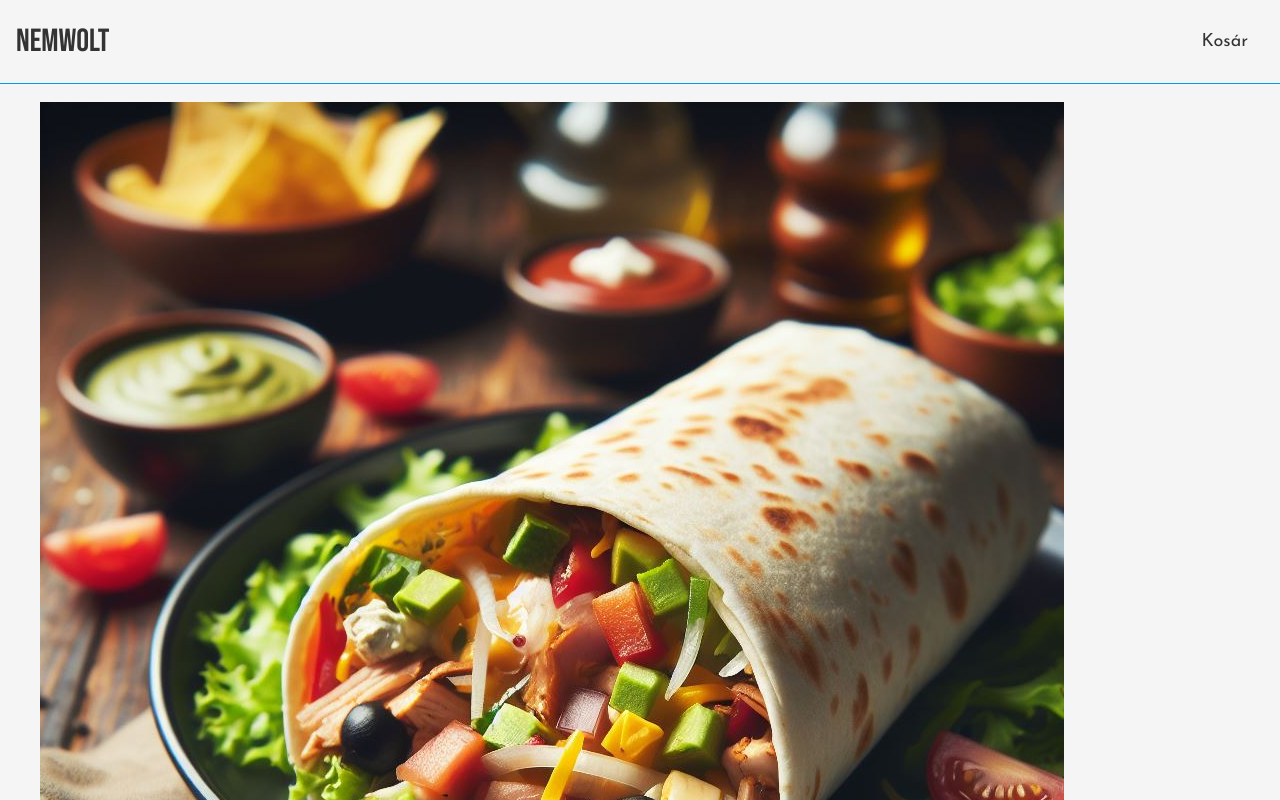
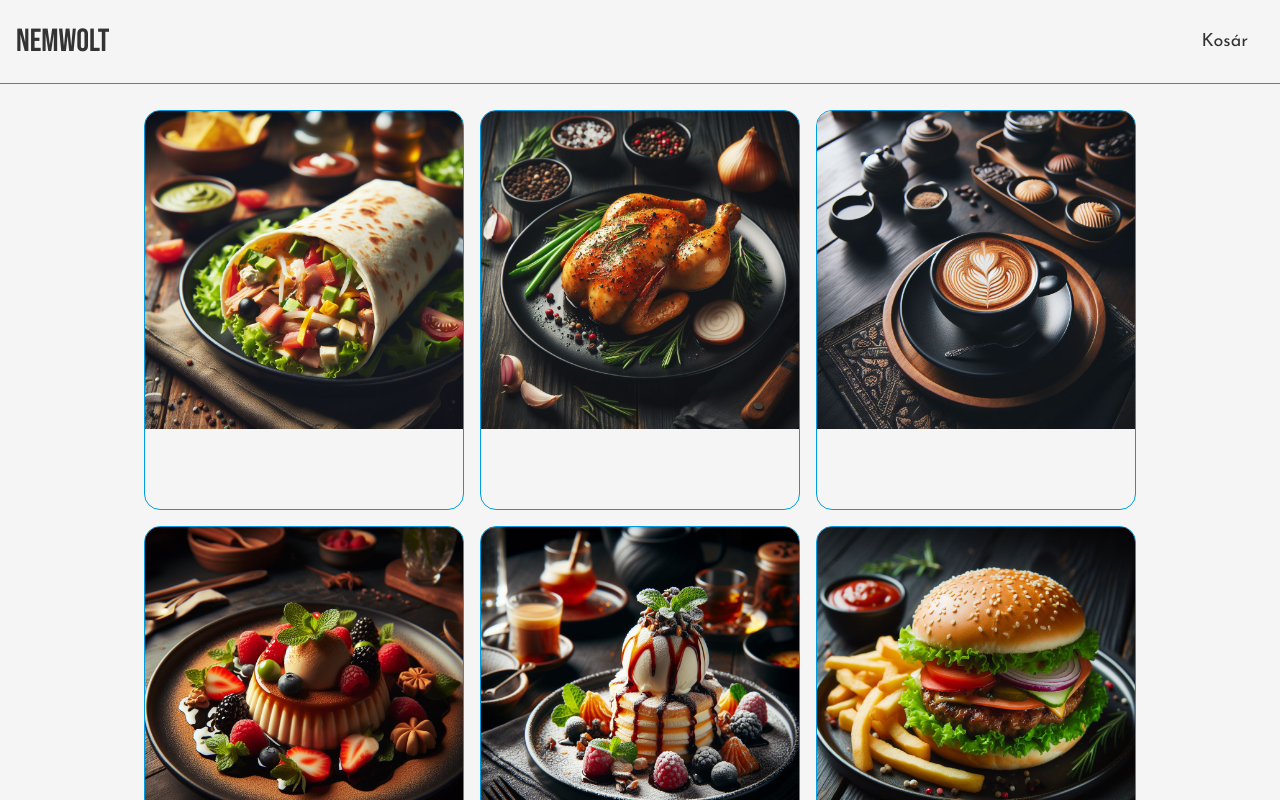
Before and after one commit to DeeAyDan/web_keret_nemWolt, an Angular app: page / in a window 1280 px wide. Shown: the top 800 px of the page. Built offline with nearby package versions, Linux system fonts and the light colour scheme.

Commit message:
food card style

```diff
--- a/src/app/pages/main-page/main-page.component.html
+++ b/src/app/pages/main-page/main-page.component.html
@@ -1,5 +1,7 @@
 <ul>
     <li *ngFor="let food of foods">
-        <img src="{{food}}" alt="">
+        <a>
+            <img src="{{food}}" alt="">
+        </a>
     </li>
 </ul>
--- a/src/app/pages/main-page/main-page.component.scss
+++ b/src/app/pages/main-page/main-page.component.scss
@@ -0,0 +1,35 @@
+@import url('https://fonts.googleapis.com/css2?family=Bebas+Neue&display=swap');
+@import url('https://fonts.googleapis.com/css2?family=Josefin+Sans&display=swap');
+
+$titleFont: 'Bebas Neue', cursive;
+$font: 'Josefin Sans', sans-serif;
+
+$primaryColor: #009de0;
+$secondaryColor: #f5f5f5;
+$textColor: #333;
+
+ul{
+    display: flex;
+    justify-content: center;
+    align-items: center;
+    flex-wrap: wrap;
+    list-style-type: none;
+    padding: 0;
+}
+
+ul li a{
+    height: 25rem;
+    width: 20rem;
+    border: 1px solid $primaryColor;
+    border-radius: 1rem;
+    margin: 0.5rem;
+    display: flex;
+    flex-direction: column;
+    overflow: hidden;
+    color: $primaryColor;
+}
+
+li a:hover{
+    opacity: 0.9;
+    cursor: pointer;
+}
--- a/src/styles.scss
+++ b/src/styles.scss
@@ -13,6 +13,10 @@ $textColor: #333;
     color: $textColor;
 }
 
+html{
+    font-size: 16px;
+}
+
 body{
     font-family: $font;
     font-size: 18px;
```
